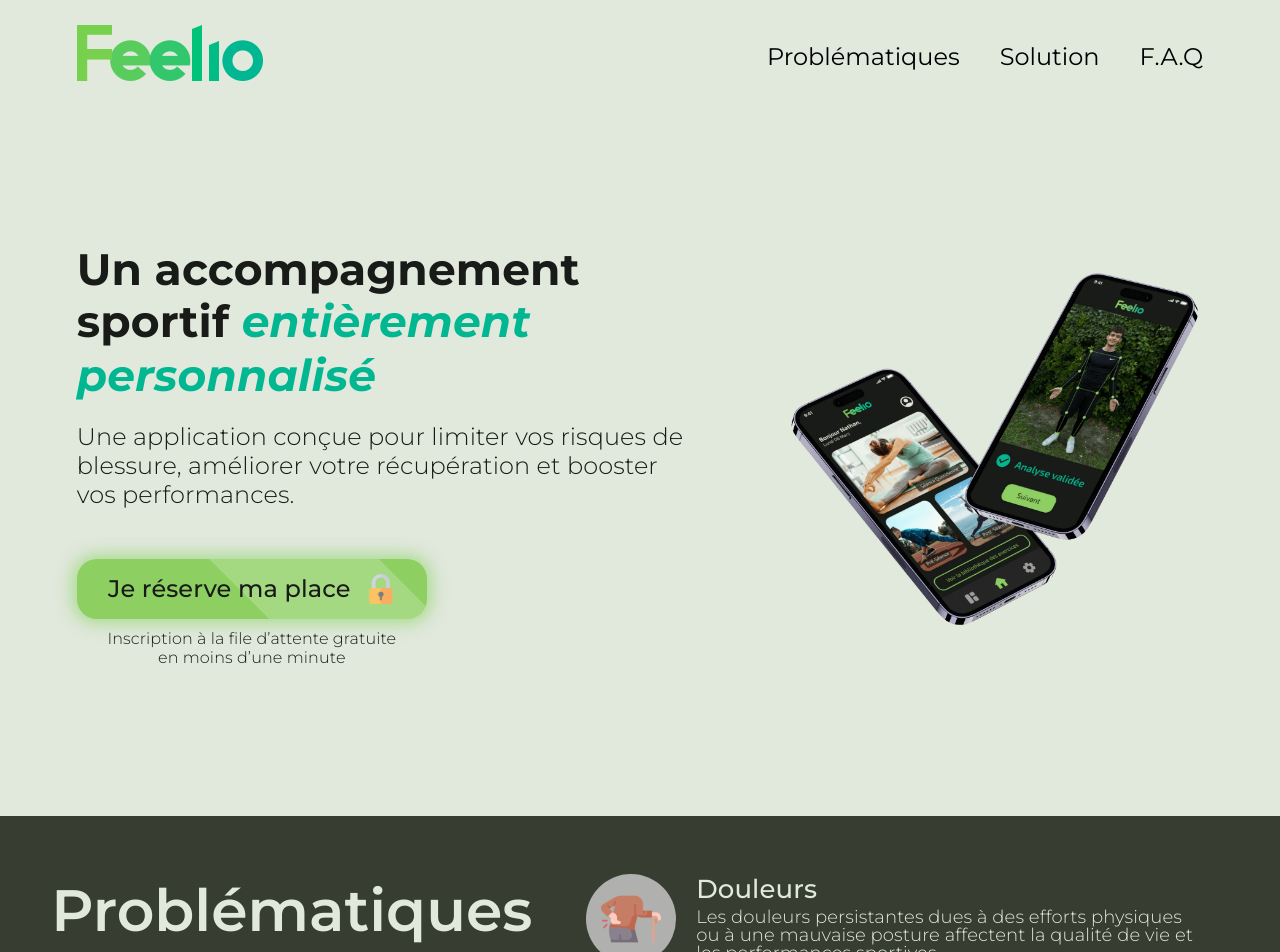
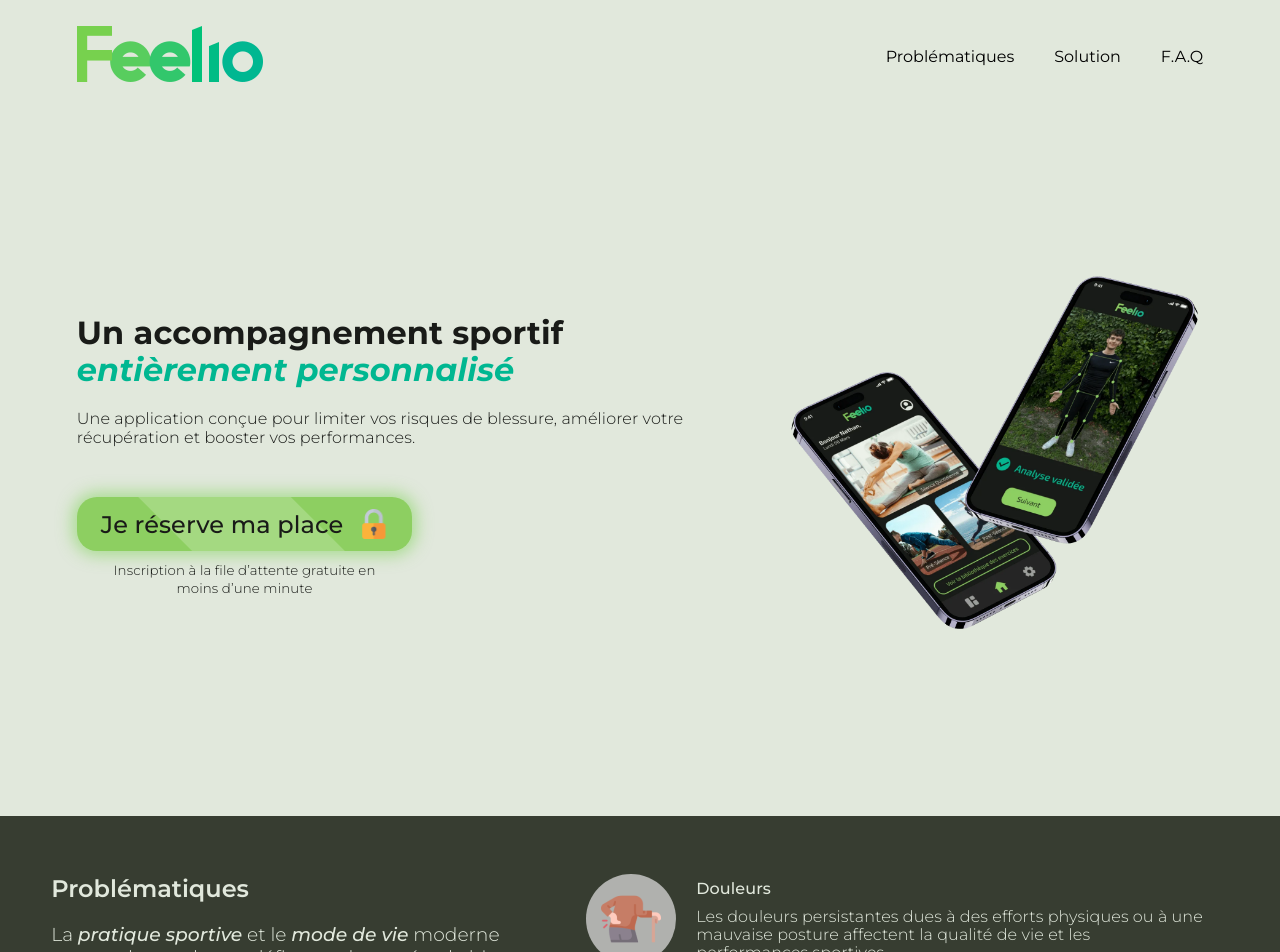
Before and after one commit to Feelio-fr/feelio-landing-page, a React (Create React App) app: page / in a window 1280 px wide. Shown: the top 952 px of the page. Built offline with nearby package versions, Linux system fonts and the light colour scheme.

Commit message:
🚧 wip: Adjust all size for big screens in progress

```diff
--- a/src/components/Button/Button.module.css
+++ b/src/components/Button/Button.module.css
@@ -1,7 +1,6 @@
 .buttonText {
   position: relative;
   letter-spacing: 0.1px;
-  line-height: 24px;
   font-weight: 500;
 }
 
@@ -92,9 +91,25 @@
   .buttonText {
     font-size: 18px;
   }
+}
 
-  .button {
-    width: 300px !important;
-    height: 50px !important;
+/* Large screens */
+@media (min-width: 2500px) {
+  .buttonText {
+    font-size: 60px;
   }
 }
+
+/* Extra Large screens (4K) */
+@media (min-width: 3840px) {
+  .buttonText {
+    font-size: 80px;
+  }
+}
+
+/* Ultra Large screens (8K) */
+@media (min-width: 7680px) {
+  .buttonText {
+    font-size: 110px;
+  }
+}
--- a/src/components/Button/Button.tsx
+++ b/src/components/Button/Button.tsx
@@ -9,25 +9,14 @@ export type ButtonType = {
   className?: string;
   buttonText?: string;
   icon?: string;
-
-  /** Style props */
-  buttonWidth?: CSSProperties["width"];
-  buttonHeight?: CSSProperties["height"];
 };
 
 const Button: FunctionComponent<ButtonType> = ({
   className = "",
   buttonText = "",
   icon,
-  buttonWidth,
-  buttonHeight,
 }) => {
   const [isModalOpen, setModalOpen] = useState(false);
-
-  const buttonStyle: CSSProperties = {
-    width: buttonWidth,
-    height: buttonHeight,
-  };
 
   const handleButtonClick = () => {
     setModalOpen(true);
@@ -53,7 +42,6 @@ const Button: FunctionComponent<ButtonType> = ({
     <>
       <div
         className={`${styles.button} ${className}`}
-        style={buttonStyle}
         onClick={handleButtonClick}
       >
         {buttonText && <div className={styles.buttonText}>{buttonText}</div>}
--- a/src/components/Footer/Footer.module.css
+++ b/src/components/Footer/Footer.module.css
@@ -6,7 +6,6 @@
     flex-direction: column;
     justify-content: center;
     box-sizing: border-box;
-    font-size: var(--font-size-5xl);
     color: var(--white);
     padding-bottom: 30px;
 }
@@ -68,7 +67,6 @@
 }
 
 .sectionLegal {
-    font-size: 0.875rem;
     cursor: pointer;
     text-decoration: underline;
     color: var(--white);
@@ -90,7 +88,6 @@
 }
 
 .copyrightFeelio {
-    font-size: 1.2rem;
     font-weight: 100;
     text-align: center;
 
@@ -105,9 +102,6 @@
 
 /* Responsive design for tablets */
 @media (max-width: 1024px) {
-    .sectionLegal {
-        font-size: 0.875rem;
-    }
 
     .footerSubContent1, .footerSubContent2 {
         display: flex;
@@ -127,7 +121,6 @@
     }
 
     .copyrightFeelio{
-        font-size: 0.875rem;
         height: 30px;
 
         border-top: none;
@@ -141,7 +134,6 @@
     }
 
     .sectionLegal {
-        font-size: 0.75rem;
         cursor: pointer;
         text-decoration: underline;
         color: var(--white);
--- a/src/components/Modal/Modal.module.css
+++ b/src/components/Modal/Modal.module.css
@@ -1,6 +1,5 @@
 :root {
   --primary-color: #77D14E;
-  --font-size-5xl: 1rem;
   --black-v2: #000000;
   --font-monsterrat: 'Montserrat', sans-serif;
   --br-xl: 8px;
@@ -37,7 +36,6 @@
   right: 0;
   border: none;
   cursor: pointer;
-  font-size: 1.5rem;
   background-color: var(--white);
   z-index: 1;
   border-radius: 0 8px 0 0;
@@ -67,14 +65,12 @@
 
 .overlayTitle {
   font-family: var(--font-monsterrat);
-  font-size: 1.5rem;
   margin-top: 2.5rem;
   margin-bottom: 1rem;
 }
 
 .overlayDescription {
   font-family: var(--font-monsterrat);
-  font-size: 1rem;
   margin: 0 1rem;
 }
 
@@ -113,7 +109,6 @@
 .labelFilled {
   top: 0rem !important;
   left: 0.75rem !important;
-  font-size: 0.75rem !important;
   background: var(--white) !important;
   padding: 0 0.25rem !important;
 }
@@ -136,7 +131,6 @@
   padding: 0.75rem 1.5rem;
   border-radius: var(--br-xl);
   background-color: var(--primary-color);
-  font-size: var(--font-size-5xl);
   color: var(--black-v2);
   font-family: var(--font-monsterrat);
   font-weight: 500;
@@ -175,7 +169,6 @@
   .modalButton {
     width: 17rem;
     height: 50px;
-    font-size: 1.25rem;
   }
 
   .imageOverlay {
--- a/src/components/Navbar/Navbar.module.css
+++ b/src/components/Navbar/Navbar.module.css
@@ -1,5 +1,4 @@
 :root {
-  --font-size-5xl: 24px; /* Example value, adjust as needed */
   --gap-21xl: 20px; /* Example value, adjust as needed */
   --primary-color: #77D14E;
 }
@@ -9,7 +8,6 @@
   flex-direction: row;
   align-items: center;
   justify-content: space-between;
-  font-size: var(--font-size-5xl);
   height: 10vh;
   margin-top: 1rem;
 }
@@ -55,7 +53,6 @@
 
 .burgerMenu {
   display: none;
-  font-size: 30px;
   cursor: pointer;
 }
 
@@ -94,7 +91,6 @@
 }
 
 .closeMenu {
-  font-size: 30px;
   cursor: pointer;
 }
 
@@ -128,7 +124,6 @@
   }
 
   .section {
-    font-size: larger;
     text-align: left;
   }
 }
@@ -140,7 +135,6 @@
   }
 
   .section {
-    font-size: 1.5rem;
     width: 90vw;
     height: 4vh;
   }
--- a/src/components/Problem/problemComponent.module.css
+++ b/src/components/Problem/problemComponent.module.css
@@ -25,7 +25,6 @@
 }
 .description {
   width: 509px;
-  font-size: var(--font-size-lg);
   line-height: 18px;
   font-weight: 300;
   display: inline-block;
@@ -45,20 +44,11 @@
   justify-content: flex-start;
   gap: var(--gap-xl);
   text-align: left;
-  font-size: var(--font-size-7xl);
   color: var(--white);
 }
 
 /* Responsive design for phones */
 @media (max-width: 700px) {
-  .title {
-    font-size: 1.125rem; /* 18px */
-  }
-
-  .description {
-    font-size: 0.85rem; /* 13px */
-  }
-
   .iconContainer {
     width: 70px;
     height: 70px;
--- a/src/components/lastCTA/LastCTA.module.css
+++ b/src/components/lastCTA/LastCTA.module.css
@@ -21,7 +21,6 @@
 }
 
 .lastCtaTitle{
-  font-size: 2rem;
   font-weight: bold;
   padding: 0;
   margin-bottom: 15px;
@@ -29,7 +28,6 @@
 }
 
 .lastCtaDesc{
-  font-size: 1.125rem;
   font-weight: 300;
 }
 
@@ -61,12 +59,4 @@
   .lastCtaText{
     width: 100%;
   }
-
-  .lastCtaTitle{
-    font-size: 1.25rem;
-  }
-
-  .lastCtaDesc{
-    font-size: 0.875rem;
-  }
 }
--- a/src/components/lastCTA/LastCTA.tsx
+++ b/src/components/lastCTA/LastCTA.tsx
@@ -40,8 +40,6 @@ const LastCTA: FunctionComponent<LastCTAType> = ({ className = "" }) => {
         <Button
           buttonText="Je réserve ma place"
           icon="/padlock@2x.png"
-          buttonWidth="350px"
-          buttonHeight="60px"
         />
       </motion.div>
     </div>
--- a/src/global.css
+++ b/src/global.css
@@ -12,6 +12,7 @@
   margin: 0;
   line-height: normal;
 }
+
 :root {
   /* fonts */
   --font-montserrat: Montserrat;
@@ -60,3 +61,60 @@
   --br-26xl: 45px;
   --br-31xl: 50px;
 }
+
+/* Large screens */
+@media (min-width: 2500px) {
+  h1 {
+    font-size: 56px;
+  }
+
+  h2 {
+    font-size: 48px;
+  }
+
+  h3 {
+    font-size: 40px;
+  }
+
+  p {
+    font-size: 24px;
+  }
+}
+
+/* Extra Large screens (4K) */
+@media (min-width: 3840px) {
+  h1 {
+    font-size: 100px;
+  }
+
+  h2 {
+    font-size: 80px;
+  }
+
+  h3 {
+    font-size: 65px;
+  }
+
+  p {
+    font-size: 45px;
+  }
+}
+
+/* Ultra Large screens (8K) */
+@media (min-width: 7680px) {
+  h1 {
+    font-size: 140px;
+  }
+
+  h2 {
+    font-size: 115px;
+  }
+
+  h3 {
+    font-size: 100px;
+  }
+
+  p {
+    font-size: 70px;
+  }
+}
--- a/src/pages/Homepage/Homepage.module.css
+++ b/src/pages/Homepage/Homepage.module.css
@@ -1,12 +1,10 @@
 :root {
-  --font-size-5xl: 24px; /* Example value, adjust as needed */
   --gap-11xl: 20px; /* Example value, adjust as needed */
   --gap-xl: 10px; /* Example value, adjust as needed */
   --black-v2: #000000; /* Example value, adjust as needed */
   --font-montserrat: 'Montserrat', sans-serif; /* Example value, adjust as needed */
   --br-xl: 10px; /* Example value, adjust as needed */
   --secondary: #00bc85; /* Example value, adjust as needed */
-  --font-size-5xl: 44px;
 }
 
 .firstPage{
@@ -20,7 +18,6 @@
   flex-direction: row;
   align-items: center;
   text-align: left;
-  font-size: 2.75rem; /* 44px */
   gap: 100px;
   min-height: 90vh;
 }
@@ -32,7 +29,6 @@
 .textdescription {
   align-self: stretch;
   gap: 50px;
-  font-size: var(--font-size-5xl);
   color: var(--black-v2);
 }
 
@@ -40,7 +36,6 @@
   width: 100%;
   height: 100%;
   flex: 0 0 54%;
-  max-width: 800px;
 }
 
 
@@ -54,7 +49,6 @@
   margin-bottom: 20px;
   letter-spacing: 0.1px;
   line-height: 110%;
-  font-size: 2.75rem; /* 44px */
 }
 
 .firstPageTitleDifferentColor {
@@ -94,15 +88,17 @@
 .calltoaction {
   align-items: center;
   text-align: center;
-  font-size: 1rem; /* 16px */
 }
 
 /* Big screen Styles */
 @media (min-width: 2000px) {
   .rightSideFirstPageContent {
-    max-width: 40vw;
+    max-width: 1300px;
   }
 
+  .firstpagecontent {
+    justify-content: center;
+  }
 }
 
 /* Tablet Styles */
@@ -135,21 +131,12 @@
     margin-top: 40px;
   }
 
-  .firstPageTitle {
-    font-size: 1.875rem; /* 30px */
-  }
-
   .firstpagedescription {
     width: 100%;
-    font-size: 1rem; /* 16px */
   }
 
   .rightSideFirstPageContent {
     margin: 0 8% 0 8%;
-  }
-
-  .ctasubtitle {
-    font-size: 0.875rem; /* 14px */
   }
 
   .callToActionButton {
@@ -189,7 +176,6 @@
 
 
 .subtitles {
-  font-size: 1.75rem; /* Ajustement de la taille de la police */
   margin: 0;
   font-weight: 300;
 }
@@ -228,9 +214,6 @@
 
 /* Responsive design for phones */
 @media (max-width: 700px) {
-  .subtitles {
-    font-size: 1rem; /* 16px */
-  }
 
   .titleContainer{
     padding-top: 5%;
@@ -285,13 +268,9 @@
 }
 
 .solutionDescBold {
-  font-size: 1.5rem; /* Ajustement de la taille de la police */
   font-weight: bold;
 }
 
-.solutionDescClassic {
-  font-size: 1.5rem; /* Ajustement de la taille de la police */
-}
 
 .thirdpagecontent,
 .thirdpagetextcontent {
@@ -304,7 +283,6 @@
   width: 845px;
   align-items: flex-start;
   gap: 14px;
-  font-size: var(--font-size-5xl);
   color: var(--black-v2);
 }
 
@@ -320,12 +298,7 @@
   }
 
   .solutionDescBold {
-    font-size: 1.125rem;
     width: 100%;
-  }
-
-  .solutionDescClassic {
-    font-size: 1.125rem;
   }
 }
 
@@ -337,14 +310,6 @@
   .thirdpagetextcontent {
     width: 90%;
     gap: 1.5rem;
-  }
-
-  .solutionDescBold {
-    font-size: 0.95rem; /* Ajustement de la taille de la police */
-  }
-
-  .solutionDescClassic {
-    font-size: 0.875rem; /* Ajustement de la taille de la police */
   }
 }
 
@@ -434,14 +399,12 @@
 
 /* All titles of section */
 .title {
-  font-size: 3.65rem;
   font-weight: 600;
   margin: 20px 0 80px 0;
 }
 
 .secondpagecontent .title {
   margin: 20px 0 20px 0;
-  font-size: 3.65rem;
   font-weight: 600;
 }
 
@@ -452,24 +415,13 @@
 /* Responsive design for tablets */
 @media (max-width: 1250px) {
   .title{
-    font-size: 2.8rem;
     text-align: center;
-  }
-
-  .secondpagecontent .title {
-    font-size: 2.8rem;
   }
 }
 
 /* Responsive design for phones */
 @media (max-width: 700px) {
   .title {
-    font-size: 2.1rem;
     margin-bottom: 40px;
   }
-
-  .secondpagecontent .title {
-    font-size: 2.1rem;
-  }
-
 }
--- a/src/pages/Homepage/Homepage.tsx
+++ b/src/pages/Homepage/Homepage.tsx
@@ -91,14 +91,12 @@ const DesktopFinalVersion: FunctionComponent = () => {
                   <Button
                     buttonText="Je réserve ma place"
                     icon="/padlock@2x.png"
-                    buttonWidth="350px"
-                    buttonHeight="60px"
                     className={styles.callToActionButton}
                   />
                   <div className={styles.ctasubtitle}>
-                    <p>
+                    <small>
                       Inscription à la file d’attente gratuite en moins d’une minute
-                    </p>
+                    </small>
                   </div>
                 </div>
               </div>
```
